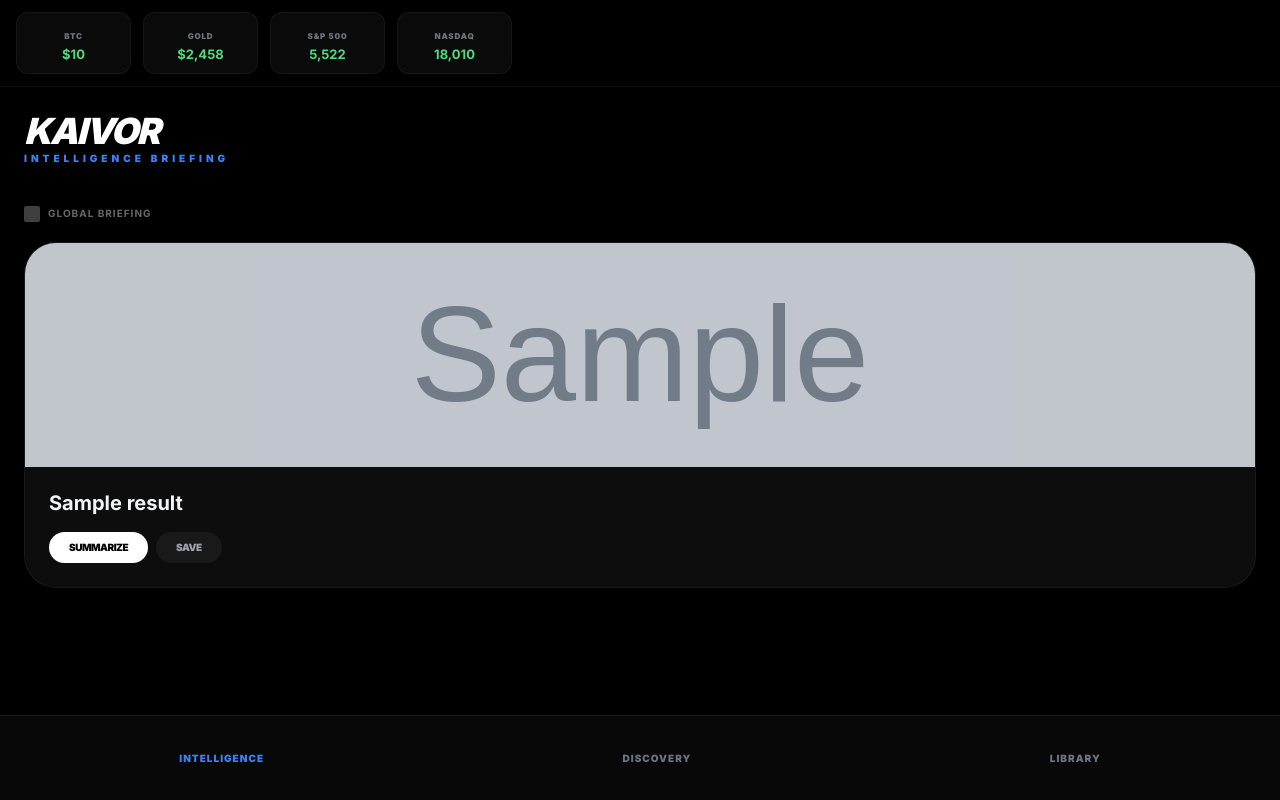
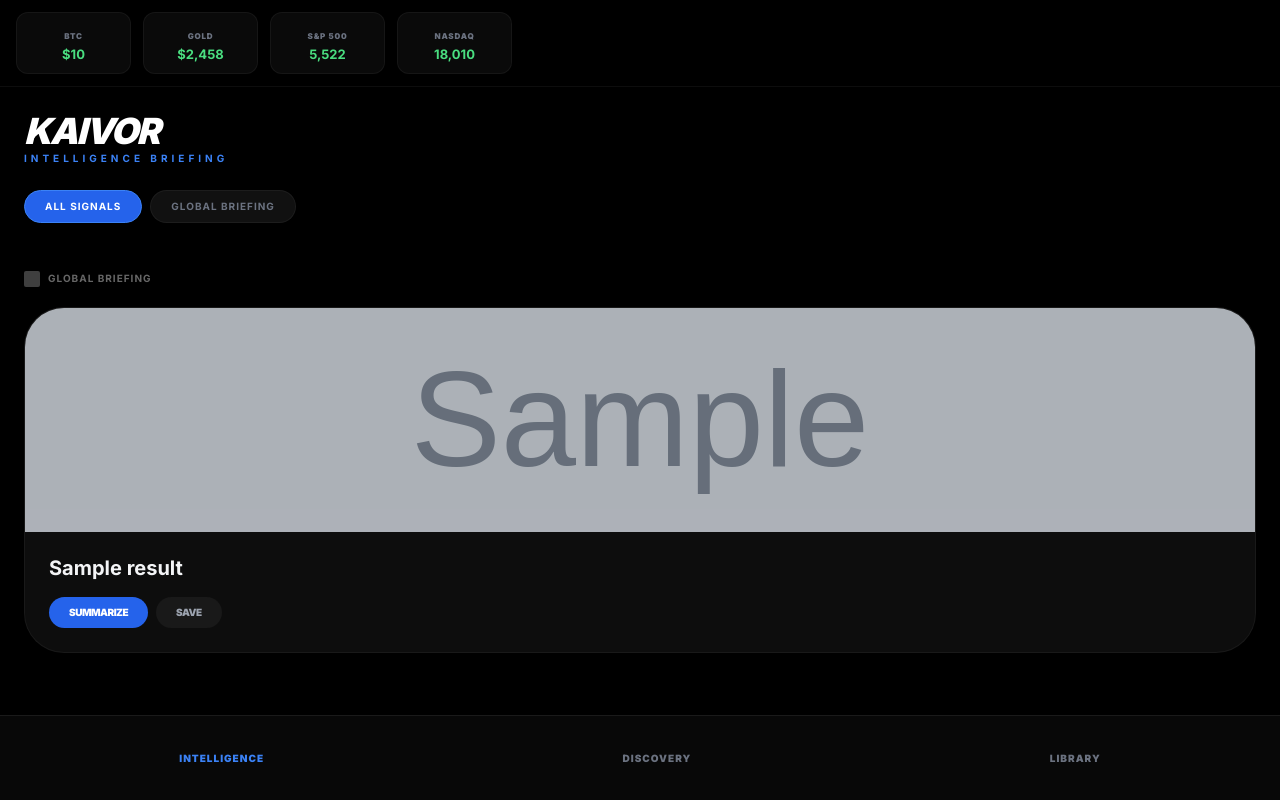
Before and after one commit to Richie73/kaivor-news, a Flask app: page / in a window 1280 px wide. Run offline with Flask 3, Linux system fonts and the light colour scheme; tables that the repository leaves empty hold one stand-in row (values such as "Sample post"); grey boxes marked "Sample" are stand-in pictures; a database or web service that is not in the repository returns one stand-in record (values such as "Sample title"); data that the repository does not hold is empty; some libraries are stand-ins or nearby versions; grey boxes are pictures that could not be loaded.

Commit message:
Added Intelligence Source Filters

```diff
--- a/templates/index.html
+++ b/templates/index.html
@@ -12,11 +12,15 @@
         .view { display: none; padding-bottom: 120px; } .view-active { display: block; animation: viewIn 0.3s ease-out; }
         @keyframes viewIn { from { opacity: 0; transform: translateY(10px); } to { opacity: 1; transform: translateY(0); } }
         .bottom-nav { position: fixed; bottom: 0; left: 0; right: 0; height: 85px; background: #080808; border-top: 1px solid #1a1a1a; display: flex; justify-content: space-around; align-items: center; padding-bottom: env(safe-area-inset-bottom); z-index: 100; }
+
+        /* Filter Chip Styles */
+        .filter-chip { transition: all 0.2s ease; border: 1px solid #222; white-space: nowrap; }
+        .filter-active { background: #2563eb !important; border-color: #3b82f6 !important; color: #fff !important; font-weight: 800; }
     </style>
 </head>
 <body>
 
-    <!-- MARKET TERMINAL -->
+    <!-- TOP MARKET TERMINAL -->
     <div class="px-4 py-3 bg-black sticky top-0 z-50 border-b border-white/5 overflow-x-auto no-scrollbar flex gap-3 backdrop-blur-xl bg-black/80">
         {% for m in market %}
         <div class="bg-[#0a0a0a] px-4 py-2 rounded-xl border border-white/5 min-w-[115px] shadow-sm text-center">
@@ -28,24 +32,38 @@
 
     <!-- VIEW: INTELLIGENCE (FEED) -->
     <main id="view-home" class="view view-active p-6">
-        <header class="mb-10">
-            <h1 class="text-4xl font-black tracking-tighter italic">KAIVOR</h1>
-            <p class="text-[10px] font-black text-blue-500 uppercase tracking-[0.4em]">Intelligence Briefing</p>
+        <header class="mb-6">
+            <h1 class="text-4xl font-extrabold tracking-tighter italic">KAIVOR</h1>
+            <p class="text-[10px] font-bold text-blue-500 uppercase tracking-[0.4em]">Intelligence Briefing</p>
         </header>
+
+        <!-- SOURCE FILTER BAR -->
+        <div class="flex gap-2 overflow-x-auto no-scrollbar mb-10 pb-2">
+            <button onclick="filterSource('all', this)" class="filter-chip filter-active bg-[#111] text-gray-400 px-5 py-2 rounded-full text-[10px] font-bold uppercase tracking-widest">
+                All Signals
+            </button>
+            {% for source in news.keys() %}
+            <button onclick="filterSource('{{ source|replace(' ', '-') }}', this)" class="filter-chip bg-[#111] text-gray-500 px-5 py-2 rounded-full text-[10px] font-bold uppercase tracking-widest border border-white/5">
+                {{ source }}
+            </button>
+            {% endfor %}
+        </div>
+
+        <div id="news-container">
             {% for source, data in news.items() %}
-        <div class="mb-12">
+            <section class="news-section mb-12" data-source="{{ source|replace(' ', '-') }}">
                 <div class="flex items-center gap-2 mb-5 opacity-40">
                     <img src="{{ data.logo }}" class="w-4 h-4 rounded-sm" onerror="this.style.display='none'">
                     <h2 class="text-[10px] font-bold uppercase tracking-widest">{{ source }}</h2>
                 </div>
                 <div class="grid gap-6">
                     {% for item in data.articles %}
-                <div class="bg-[#0d0d0d] rounded-[2rem] overflow-hidden border border-white/5 shadow-2xl">
-                    {% if item.img %}<img src="{{ item.img }}" class="w-full h-56 object-cover opacity-90">{% endif %}
+                    <div class="bg-[#0d0d0d] rounded-[2.5rem] overflow-hidden border border-white/5 shadow-2xl">
+                        {% if item.img %}<img src="{{ item.img }}" class="w-full h-56 object-cover opacity-80">{% endif %}
                         <div class="p-6">
                             <a href="{{ item.link }}" class="text-[20px] font-bold leading-tight block mb-4 text-gray-100">{{ item.title }}</a>
                             <div class="flex gap-2">
-                            <button onclick="getBrief(this, '{{ item.title|replace("'", "") }}')" class="bg-white text-black px-5 py-2 rounded-full text-[10px] font-black uppercase tracking-tighter">Summarize</button>
+                                <button onclick="getBrief(this, '{{ item.title|replace("'", "") }}')" class="bg-blue-600 text-white px-5 py-2 rounded-full text-[10px] font-black uppercase tracking-tighter">Summarize</button>
                                 <button onclick="saveBookmark('{{ item.title|replace("'", "") }}', '{{ item.link }}', '{{ item.img }}', '{{ source }}')" class="bg-white/5 text-gray-400 px-5 py-2 rounded-full text-[10px] font-black uppercase tracking-tighter">Save</button>
                             </div>
                             <div class="hidden mt-4 p-4 bg-blue-500/5 rounded-2xl text-sm text-gray-300 border-l-2 border-blue-500 italic"></div>
@@ -53,13 +71,14 @@
                     </div>
                     {% endfor %}
                 </div>
+            </section>
+            {% endfor %}
         </div>
-        {% endfor %}
     </main>
 
-    <!-- VIEW: DISCOVERY (AGENT) -->
+    <!-- VIEW: DISCOVERY -->
     <main id="view-agent" class="view p-6 pt-16">
-        <h2 class="text-4xl font-black mb-2 text-white tracking-tighter">Discovery</h2>
+        <h2 class="text-4xl font-extrabold tracking-tighter mb-2 text-white">Discovery</h2>
         <p class="text-gray-500 text-xs font-bold uppercase tracking-widest mb-10">Scan Global Signals</p>
         <div class="bg-[#0d0d0d] border border-white/5 p-8 rounded-[3rem] shadow-3xl mb-12">
             <input id="topic" type="text" placeholder="Topic, Site, or Industry" class="w-full bg-black p-5 rounded-2xl border border-white/10 mb-4 outline-none text-white font-medium text-lg">
@@ -74,9 +93,9 @@
 
     <!-- VIEW: LIBRARY -->
     <main id="view-vault" class="view p-8 pt-20">
-        <h2 class="text-4xl font-black mb-10 tracking-tighter">Library</h2>
+        <h2 class="text-5xl font-black mb-10 tracking-tighter text-white">Library</h2>
         <div class="space-y-4 mb-16">
-            <h3 class="text-[10px] font-black text-blue-500 uppercase tracking-widest">Bookmarks</h3>
+            <h3 class="text-[10px] font-black text-blue-500 uppercase tracking-widest px-1">Saved Intelligence</h3>
             {% for b in bookmarks %}
             <div class="bg-[#0d0d0d] p-4 rounded-2xl border border-white/5 flex gap-4 items-center">
                 {% if b.img %}<img src="{{ b.img }}" class="w-14 h-14 rounded-xl object-cover">{% endif %}
@@ -84,17 +103,9 @@
             </div>
             {% endfor %}
         </div>
-        <div class="space-y-2">
-            <h3 class="text-[10px] font-black text-gray-600 uppercase tracking-widest">Active Signals</h3>
-            {% for f in feeds %}
-            <div class="flex justify-between items-center p-4 bg-[#0a0a0a] rounded-2xl border border-white/5">
-                <span class="text-xs font-bold text-gray-400">{{ f.name }}</span>
-                <a href="/delete_feed/{{ f.id }}" class="text-[9px] font-black text-red-500/50 uppercase">Remove</a>
-            </div>
-            {% endfor %}
-        </div>
     </main>
 
+    <!-- TAB NAVIGATION -->
     <nav class="bottom-nav">
         <button onclick="showTab('home')" class="nav-item text-blue-500 flex flex-col items-center"><span class="text-[10px] font-black uppercase tracking-widest">Intelligence</span></button>
         <button onclick="showTab('agent')" class="nav-item text-gray-500 flex flex-col items-center"><span class="text-[10px] font-black uppercase tracking-widest">Discovery</span></button>
@@ -102,6 +113,7 @@
     </nav>
 
     <script>
+        // Tab Management
         function showTab(id) {
             document.querySelectorAll('.view').forEach(v => v.classList.remove('view-active'));
             document.getElementById('view-' + id).classList.add('view-active');
@@ -109,6 +121,25 @@
             event.currentTarget.classList.add('text-blue-500'); event.currentTarget.classList.remove('text-gray-500');
             window.scrollTo(0,0);
         }
+
+        // --- NEW FILTER LOGIC ---
+        function filterSource(sourceId, btn) {
+            // Toggle active styles on chips
+            document.querySelectorAll('.filter-chip').forEach(c => c.classList.remove('filter-active'));
+            btn.classList.add('filter-active');
+
+            // Show/Hide news sections
+            const sections = document.querySelectorAll('.news-section');
+            sections.forEach(s => {
+                if (sourceId === 'all' || s.getAttribute('data-source') === sourceId) {
+                    s.style.display = 'block';
+                } else {
+                    s.style.display = 'none';
+                }
+            });
+            window.scrollTo(0, 200); // Scroll down slightly to focus on the news
+        }
+
         async function globalSearch() {
             const query = document.getElementById('topic').value;
             const container = document.getElementById('search-results');
@@ -121,31 +152,34 @@
                     <div class="p-6">
                         <span class="text-[9px] font-black text-blue-500 uppercase tracking-widest">${item.source}</span>
                         <a href="${item.link}" class="text-[18px] font-bold block mb-4">${item.title}</a>
-                        <button onclick="saveBookmark('${item.title.replace(/'/g, "")}', '${item.link}', '${item.img}', '${item.source}')" class="bg-white text-black px-5 py-2 rounded-full text-[9px] font-black uppercase tracking-tighter">Secure to Library</button>
+                        <button onclick="saveBookmark('${item.title.replace(/'/g, "")}', '${item.link}', '${item.img}', '${item.source}')" class="bg-white text-black px-5 py-2 rounded-full text-[9px] font-black uppercase">Secure to Library</button>
                     </div>
                 </div>
             `).join('');
         }
+
         async function saveBookmark(title, link, img, source) {
             await fetch('/bookmark', { method: 'POST', headers: {'Content-Type': 'application/json'}, body: JSON.stringify({title, link, img, source}) });
-            alert("INTELLIGENCE SECURED");
+            alert("Intelligence Secured");
         }
+
         async function aiFind() {
             const topic = document.getElementById('topic').value;
             const s = document.getElementById('st');
             s.innerText = "Agent is scanning global signal patterns..."; s.classList.remove('hidden');
             const r = await fetch('/auto-add', { method: 'POST', headers: {'Content-Type': 'application/json'}, body: JSON.stringify({topic}) });
             const d = await r.json();
-            s.innerText = d.status === 'success' ? "SIGNAL CAPTURED: " + d.name : "AGENT FAILED: NO SECURE SIGNAL";
-            if(d.status === 'success') setTimeout(() => location.reload(), 1500);
+            s.innerText = d.status === 'success' ? "SIGNAL CAPTURED" : "AGENT FAILED";
+            if(d.status === 'success') setTimeout(() => location.reload(), 1000);
         }
+
         async function getBrief(btn, title) {
             btn.innerText = "...";
             const r = await fetch('/summarize', { method: 'POST', headers: {'Content-Type': 'application/json'}, body: JSON.stringify({title}) });
             const d = await r.json();
             const div = btn.parentElement.nextElementSibling;
             div.innerText = d.summary; div.classList.remove('hidden');
-            btn.innerText = "Summarized";
+            btn.innerText = "Briefed";
         }
     </script>
 </body>
```
Lines whose indentation alone changed are shown as unchanged.
